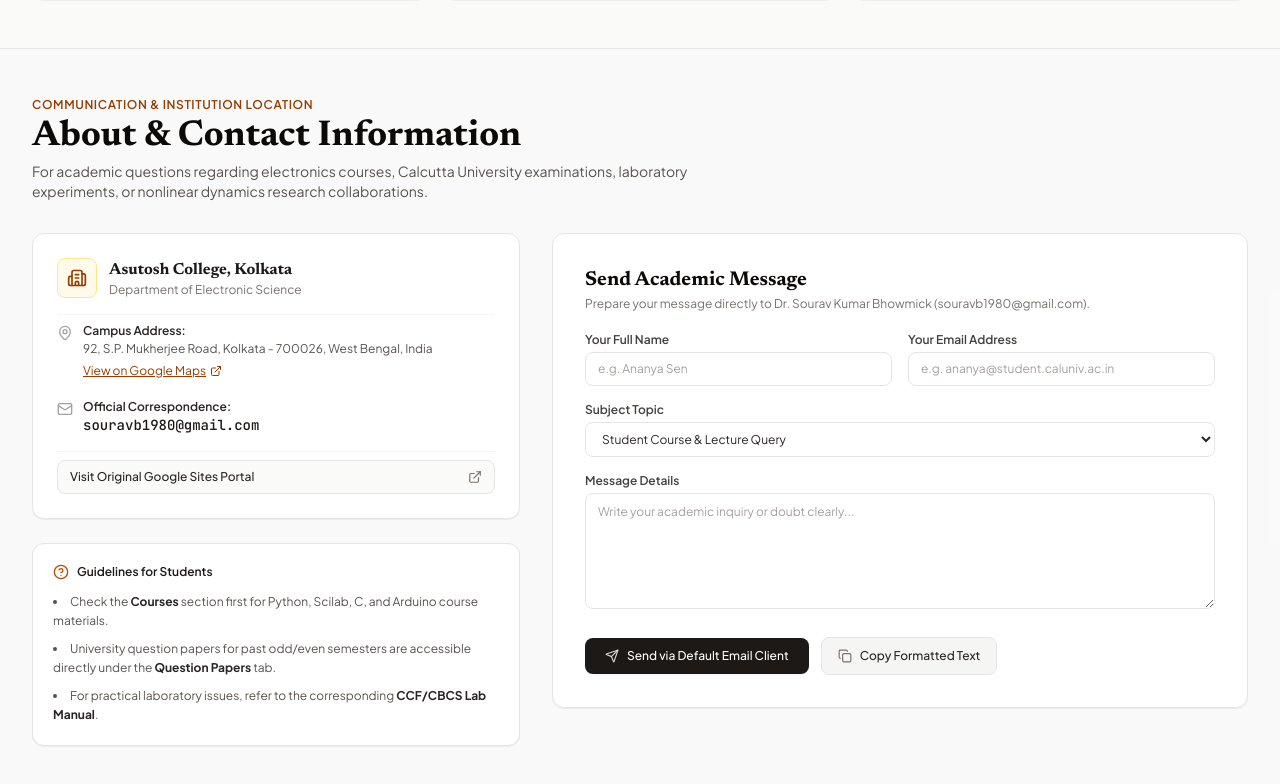
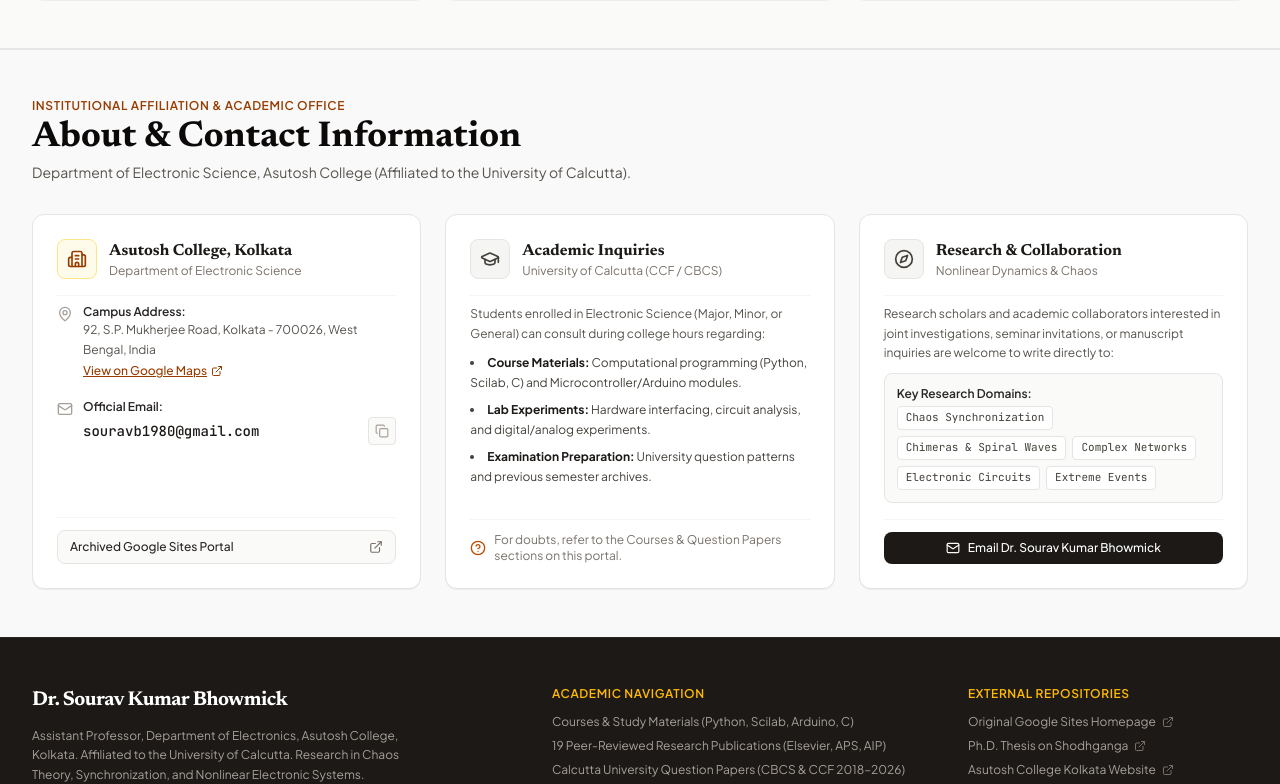
Before and after one commit to souravb1980/Its-Sourav, a React (Vite) app: page / in a window 1280 px wide. Shown: the part 3520-4304 px from the top of the page. Built offline with nearby package versions, Linux system fonts and the light colour scheme.

Commit message:
refactor: remove Send Academic Message form from Contact section

```diff
--- a/src/components/ContactSection.tsx
+++ b/src/components/ContactSection.tsx
@@ -1,55 +1,39 @@
 import React, { useState } from 'react';
 import { PROFESSOR_INFO } from '../data/portalData';
-import { Mail, MapPin, Send, ExternalLink, Check, Copy, Building2, HelpCircle } from 'lucide-react';
+import { Mail, MapPin, ExternalLink, Building2, HelpCircle, Copy, Check, GraduationCap, Compass } from 'lucide-react';
 
 export const ContactSection: React.FC = () => {
-  const [senderName, setSenderName] = useState('');
-  const [senderEmail, setSenderEmail] = useState('');
-  const [subjectCategory, setSubjectCategory] = useState('Student Course Query');
-  const [messageText, setMessageText] = useState('');
-  const [copied, setCopied] = useState(false);
+  const [copiedEmail, setCopiedEmail] = useState(false);
 
-  const handleSendMail = (e: React.FormEvent) => {
-    e.preventDefault();
-    const subject = encodeURIComponent(`[Academic Portal] ${subjectCategory} - ${senderName}`);
-    const body = encodeURIComponent(
-      `Dear Dr. Sourav Kumar Bhowmick,\n\n${messageText}\n\nSincerely,\n${senderName}\nEmail: ${senderEmail}`
-    );
-    window.location.href = `mailto:${PROFESSOR_INFO.email}?subject=${subject}&body=${body}`;
-  };
-
-  const handleCopyDraft = () => {
-    const text = `To: ${PROFESSOR_INFO.email}\nSubject: [Academic Portal] ${subjectCategory} - ${senderName}\n\nDear Dr. Sourav Kumar Bhowmick,\n\n${messageText}\n\nSincerely,\n${senderName}\nEmail: ${senderEmail}`;
-    navigator.clipboard.writeText(text).then(() => {
-      setCopied(true);
-      setTimeout(() => setCopied(false), 2500);
+  const handleCopyEmail = () => {
+    navigator.clipboard.writeText(PROFESSOR_INFO.email).then(() => {
+      setCopiedEmail(true);
+      setTimeout(() => setCopiedEmail(false), 2000);
     });
   };
 
   return (
-    <section id="contact" className="py-12 bg-stone-50/50">
+    <section id="contact" className="py-12 bg-stone-50/50 border-t border-stone-200">
       <div className="max-w-7xl mx-auto px-4 sm:px-6 lg:px-8">
 
         {/* Heading */}
         <div className="mb-8">
           <div className="text-xs font-semibold text-amber-800 uppercase tracking-wider mb-1">
-            Communication & Institution Location
+            Institutional Affiliation & Academic Office
           </div>
           <h2 className="font-serif text-2xl sm:text-3xl lg:text-4xl font-bold text-stone-950">
             About & Contact Information
           </h2>
           <p className="text-sm text-stone-600 mt-1 max-w-2xl">
-            For academic questions regarding electronics courses, Calcutta University examinations, laboratory experiments, or nonlinear dynamics research collaborations.
+            Department of Electronic Science, Asutosh College (Affiliated to the University of Calcutta).
           </p>
         </div>
 
-        <div className="grid grid-cols-1 lg:grid-cols-12 gap-8">
+        <div className="grid grid-cols-1 md:grid-cols-2 lg:grid-cols-3 gap-6">
 
-          {/* Left Column: Official Institutional Details */}
-          <div className="lg:col-span-5 space-y-6">
-
-            {/* Institution Card */}
-            <div className="p-6 bg-white border border-stone-200 rounded-xl space-y-4 shadow-2xs">
+          {/* Card 1: Official Institutional Location */}
+          <div className="p-6 bg-white border border-stone-200 rounded-xl space-y-4 shadow-2xs flex flex-col justify-between">
+            <div className="space-y-4">
               <div className="flex items-center gap-3">
                 <div className="w-10 h-10 rounded-lg bg-amber-50 border border-amber-200 flex items-center justify-center text-amber-800">
                   <Building2 className="w-5 h-5" />
@@ -74,7 +58,7 @@
                       href="https://maps.google.com/?q=Asutosh+College+92+SP+Mukherjee+Road+Kolkata"
                       target="_blank"
                       rel="noopener noreferrer"
-                      className="text-amber-800 hover:text-amber-950 underline mt-1 inline-flex items-center gap-1"
+                      className="text-amber-800 hover:text-amber-950 underline mt-1 inline-flex items-center gap-1 font-medium"
                     >
                       <span>View on Google Maps</span>
                       <ExternalLink className="w-3 h-3" />
@@ -84,133 +68,119 @@
 
                 <div className="flex items-start gap-2.5 pt-2">
                   <Mail className="w-4 h-4 text-stone-400 shrink-0 mt-0.5" />
-                  <div>
-                    <div className="font-semibold text-stone-800">Official Correspondence:</div>
+                  <div className="w-full">
+                    <div className="font-semibold text-stone-800">Official Email:</div>
+                    <div className="flex items-center justify-between gap-2 mt-0.5">
                       <a
                         href={`mailto:${PROFESSOR_INFO.email}`}
-                      className="font-mono text-stone-900 hover:text-amber-800 text-sm font-medium"
+                        className="font-mono text-stone-900 hover:text-amber-800 text-sm font-medium break-all"
                       >
                         {PROFESSOR_INFO.email}
                       </a>
+                      <button
+                        onClick={handleCopyEmail}
+                        className="p-1.5 text-stone-400 hover:text-stone-700 bg-stone-50 hover:bg-stone-100 border border-stone-200 rounded transition-colors"
+                        title="Copy email address"
+                        aria-label="Copy email address"
+                      >
+                        {copiedEmail ? <Check className="w-3.5 h-3.5 text-emerald-600" /> : <Copy className="w-3.5 h-3.5" />}
+                      </button>
+                    </div>
+                  </div>
                 </div>
               </div>
             </div>
 
-              <div className="pt-2 border-t border-stone-100">
+            <div className="pt-3 border-t border-stone-100">
               <a
                 href={PROFESSOR_INFO.googleSiteUrl}
                 target="_blank"
                 rel="noopener noreferrer"
                 className="w-full py-2 px-3 bg-stone-50 hover:bg-stone-100 border border-stone-200 rounded-lg text-xs font-medium text-stone-800 flex items-center justify-between transition-colors"
               >
-                  <span>Visit Original Google Sites Portal</span>
+                <span>Archived Google Sites Portal</span>
                 <ExternalLink className="w-3.5 h-3.5 text-stone-500" />
               </a>
             </div>
           </div>
 
-            {/* Office Hours / FAQ Card */}
-            <div className="p-5 bg-white border border-stone-200 rounded-xl space-y-3 text-xs shadow-2xs">
-              <div className="flex items-center gap-2 font-semibold text-stone-900">
-                <HelpCircle className="w-4 h-4 text-amber-700" />
-                <span>Guidelines for Students</span>
+          {/* Card 2: Student Guidelines & Office Consultations */}
+          <div className="p-6 bg-white border border-stone-200 rounded-xl space-y-4 shadow-2xs flex flex-col justify-between">
+            <div className="space-y-4">
+              <div className="flex items-center gap-3">
+                <div className="w-10 h-10 rounded-lg bg-stone-100 border border-stone-200 flex items-center justify-center text-stone-700">
+                  <GraduationCap className="w-5 h-5" />
                 </div>
-              <ul className="space-y-2 text-stone-600 list-disc list-inside leading-relaxed">
-                <li>Check the <strong className="text-stone-800">Courses</strong> section first for Python, Scilab, C, and Arduino course materials.</li>
-                <li>University question papers for past odd/even semesters are accessible directly under the <strong className="text-stone-800">Question Papers</strong> tab.</li>
-                <li>For practical laboratory issues, refer to the corresponding <strong className="text-stone-800">CCF/CBCS Lab Manual</strong>.</li>
-              </ul>
-            </div>
-
-          </div>
-
-          {/* Right Column: Interactive Query Composer */}
-          <div className="lg:col-span-7">
-            <div className="p-6 sm:p-8 bg-white border border-stone-200 rounded-xl shadow-2xs space-y-5">
                 <div>
-                <h3 className="font-serif text-xl font-bold text-stone-950">
-                  Send Academic Message
+                  <h3 className="font-serif text-base font-bold text-stone-900">
+                    Academic Inquiries
                   </h3>
-                <p className="text-xs text-stone-500 mt-0.5">
-                  Prepare your message directly to Dr. Sourav Kumar Bhowmick ({PROFESSOR_INFO.email}).
+                  <p className="text-xs text-stone-500">
+                    University of Calcutta (CCF / CBCS)
                   </p>
-              </div>
-
-              <form onSubmit={handleSendMail} className="space-y-4 text-xs">
-
-                <div className="grid grid-cols-1 sm:grid-cols-2 gap-4">
-                  <div className="space-y-1">
-                    <label className="font-semibold text-stone-700 block">Your Full Name</label>
-                    <input
-                      type="text"
-                      required
-                      placeholder="e.g. Ananya Sen"
-                      value={senderName}
-                      onChange={(e) => setSenderName(e.target.value)}
-                      className="w-full px-3 py-2 border border-stone-200 rounded-lg text-xs text-stone-900 placeholder-stone-400 focus:outline-hidden focus:border-amber-600"
-                    />
-                  </div>
-
-                  <div className="space-y-1">
-                    <label className="font-semibold text-stone-700 block">Your Email Address</label>
-                    <input
-                      type="email"
-                      required
-                      placeholder="e.g. ananya@student.caluniv.ac.in"
-                      value={senderEmail}
-                      onChange={(e) => setSenderEmail(e.target.value)}
-                      className="w-full px-3 py-2 border border-stone-200 rounded-lg text-xs text-stone-900 placeholder-stone-400 focus:outline-hidden focus:border-amber-600"
-                    />
                 </div>
               </div>
 
-                <div className="space-y-1">
-                  <label className="font-semibold text-stone-700 block">Subject Topic</label>
-                  <select
-                    value={subjectCategory}
-                    onChange={(e) => setSubjectCategory(e.target.value)}
-                    className="w-full px-3 py-2 bg-white border border-stone-200 rounded-lg text-xs text-stone-800 focus:outline-hidden focus:border-amber-600"
-                  >
-                    <option value="Student Course Query">Student Course & Lecture Query</option>
-                    <option value="Calcutta Univ Examination Query">Calcutta University Examination / Paper Code Question</option>
-                    <option value="Practical Laboratory Manual">Practical Laboratory Experiment Doubt</option>
-                    <option value="Research & Chaos Theory Collaboration">Research Collaboration (Chaos & Complex Networks)</option>
-                    <option value="General Academic Inquiry">General Academic Correspondence</option>
-                  </select>
+              <div className="space-y-2.5 text-xs text-stone-600 pt-2 border-t border-stone-100 leading-relaxed">
+                <p>
+                  Students enrolled in Electronic Science (Major, Minor, or General) can consult during college hours regarding:
+                </p>
+                <ul className="space-y-2 list-disc list-inside text-stone-700">
+                  <li><strong className="text-stone-900">Course Materials:</strong> Computational programming (Python, Scilab, C) and Microcontroller/Arduino modules.</li>
+                  <li><strong className="text-stone-900">Lab Experiments:</strong> Hardware interfacing, circuit analysis, and digital/analog experiments.</li>
+                  <li><strong className="text-stone-900">Examination Preparation:</strong> University question patterns and previous semester archives.</li>
+                </ul>
+              </div>
             </div>
 
-                <div className="space-y-1">
-                  <label className="font-semibold text-stone-700 block">Message Details</label>
-                  <textarea
-                    rows={5}
-                    required
-                    placeholder="Write your academic inquiry or doubt clearly..."
-                    value={messageText}
-                    onChange={(e) => setMessageText(e.target.value)}
-                    className="w-full px-3 py-2 border border-stone-200 rounded-lg text-xs text-stone-900 placeholder-stone-400 focus:outline-hidden focus:border-amber-600 leading-relaxed"
-                  />
+            <div className="pt-3 border-t border-stone-100 text-xs text-stone-500 flex items-center gap-2">
+              <HelpCircle className="w-4 h-4 text-amber-700 shrink-0" />
+              <span>For doubts, refer to the Courses & Question Papers sections on this portal.</span>
+            </div>
           </div>
 
-                <div className="pt-2 flex flex-wrap items-center gap-3">
-                  <button
-                    type="submit"
-                    className="py-2.5 px-5 bg-stone-900 hover:bg-stone-800 text-white font-medium rounded-lg transition-colors flex items-center gap-2 cursor-pointer shadow-xs"
-                  >
-                    <Send className="w-3.5 h-3.5 text-stone-300" />
-                    <span>Send via Default Email Client</span>
-                  </button>
-
-                  <button
-                    type="button"
-                    onClick={handleCopyDraft}
-                    className="py-2.5 px-4 bg-stone-100 hover:bg-stone-200/80 border border-stone-200 text-stone-800 font-medium rounded-lg transition-colors flex items-center gap-2 cursor-pointer"
-                  >
-                    {copied ? <Check className="w-3.5 h-3.5 text-emerald-600" /> : <Copy className="w-3.5 h-3.5 text-stone-500" />}
-                    <span>{copied ? 'Copied to Clipboard!' : 'Copy Formatted Text'}</span>
-                  </button>
+          {/* Card 3: Research Collaborations */}
+          <div className="p-6 bg-white border border-stone-200 rounded-xl space-y-4 shadow-2xs flex flex-col justify-between">
+            <div className="space-y-4">
+              <div className="flex items-center gap-3">
+                <div className="w-10 h-10 rounded-lg bg-stone-100 border border-stone-200 flex items-center justify-center text-stone-700">
+                  <Compass className="w-5 h-5" />
+                </div>
+                <div>
+                  <h3 className="font-serif text-base font-bold text-stone-900">
+                    Research & Collaboration
+                  </h3>
+                  <p className="text-xs text-stone-500">
+                    Nonlinear Dynamics & Chaos
+                  </p>
+                </div>
               </div>
 
-              </form>
+              <div className="space-y-2.5 text-xs text-stone-600 pt-2 border-t border-stone-100 leading-relaxed">
+                <p>
+                  Research scholars and academic collaborators interested in joint investigations, seminar invitations, or manuscript inquiries are welcome to write directly to:
+                </p>
+                <div className="p-3 bg-stone-50 border border-stone-200 rounded-lg">
+                  <div className="font-semibold text-stone-800 text-xs mb-1">Key Research Domains:</div>
+                  <div className="flex flex-wrap gap-1.5">
+                    {['Chaos Synchronization', 'Chimeras & Spiral Waves', 'Complex Networks', 'Electronic Circuits', 'Extreme Events'].map((topic) => (
+                      <span key={topic} className="px-2 py-0.5 bg-white border border-stone-200 text-stone-700 rounded text-[11px] font-mono">
+                        {topic}
+                      </span>
+                    ))}
+                  </div>
+                </div>
+              </div>
+            </div>
+
+            <div className="pt-3 border-t border-stone-100">
+              <a
+                href={`mailto:${PROFESSOR_INFO.email}?subject=${encodeURIComponent('[Research Collaboration Inquiry] Dr. Sourav Kumar Bhowmick')}`}
+                className="w-full py-2 px-3 bg-stone-900 hover:bg-stone-800 text-white rounded-lg text-xs font-medium flex items-center justify-center gap-2 transition-colors"
+              >
+                <Mail className="w-3.5 h-3.5" />
+                <span>Email Dr. Sourav Kumar Bhowmick</span>
+              </a>
             </div>
           </div>
 
```
Lines whose indentation alone changed are shown as unchanged.
